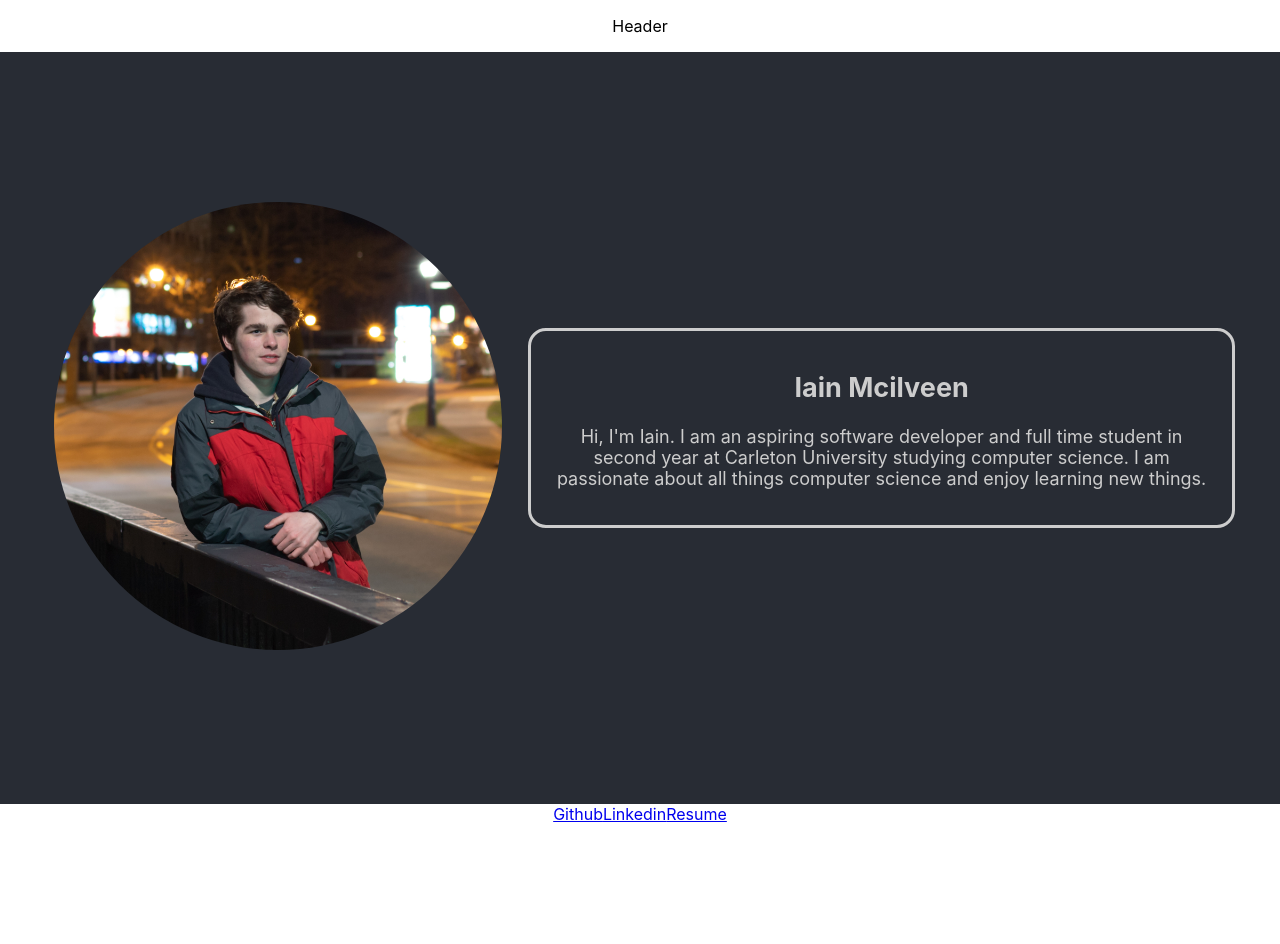
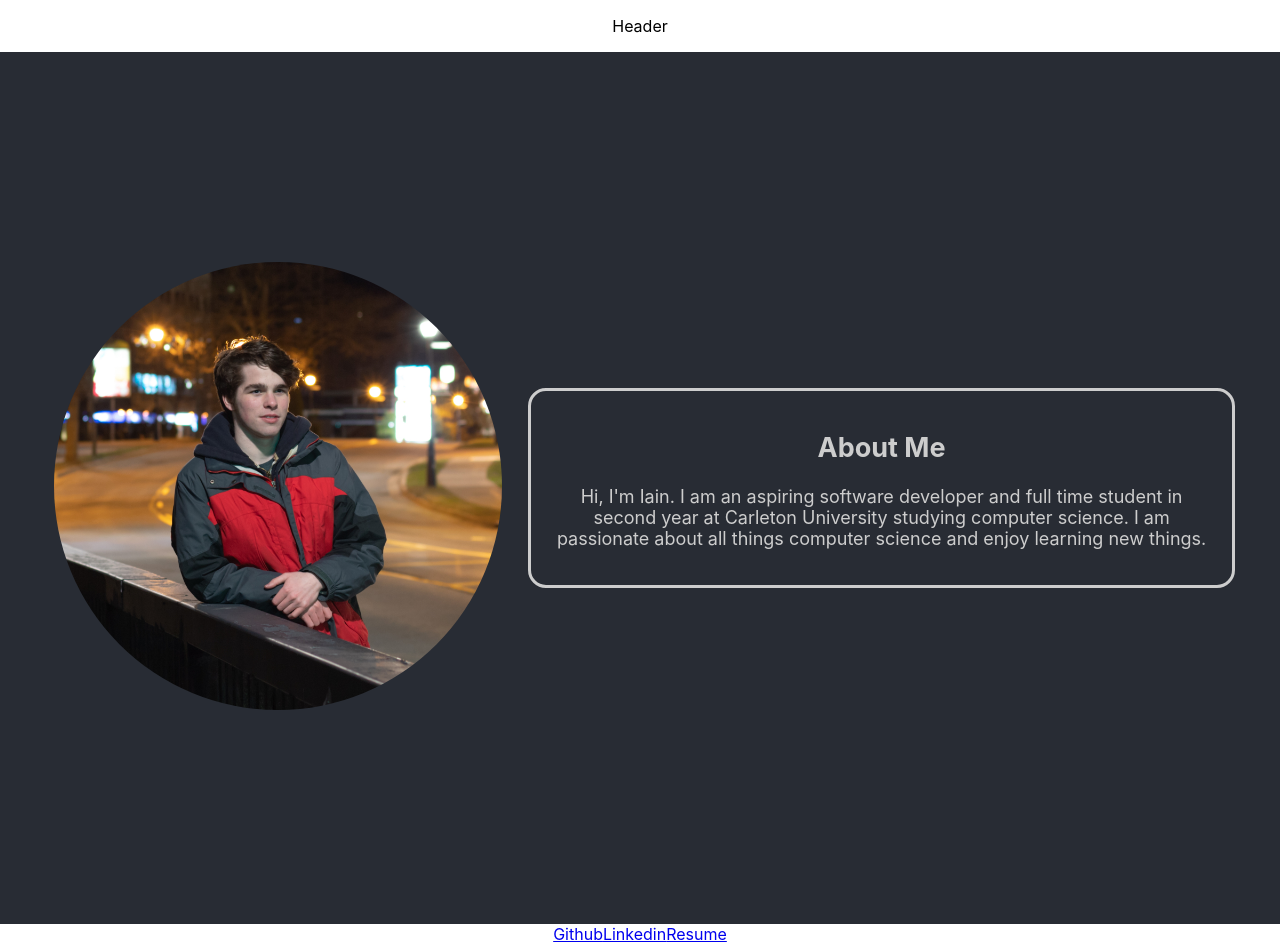
Before and after one commit to IainMcilveen/portfolio-react, a React (Create React App) app: page / in a window 1280 px wide. Before the commit the page ends 824 px from the top, so only its background shows below. Built offline with nearby package versions, Linux system fonts and the light colour scheme.

Commit message:
making main full page

```diff
--- a/src/Main.js
+++ b/src/Main.js
@@ -11,7 +11,7 @@ function Main(){
             </div>
             <div className="intro">
                 <div className="introText">
-                    <h2>Iain Mcilveen</h2>
+                    <h2>About Me</h2>
                     <p>Hi, I'm Iain. I am an aspiring software developer and full time student in second year at Carleton University studying computer science. I am passionate about all things computer science and enjoy learning new things.</p>
                 </div>
             </div>
--- a/src/css/App.scss
+++ b/src/css/App.scss
@@ -11,7 +11,7 @@ $bgLight:#CDCDCD;
   color: $bgLight;
   display: flex;
   padding: 2em;
-  height: 85vh;
+  height: 100vh;
 
   img {
     width: 35vw;
```
